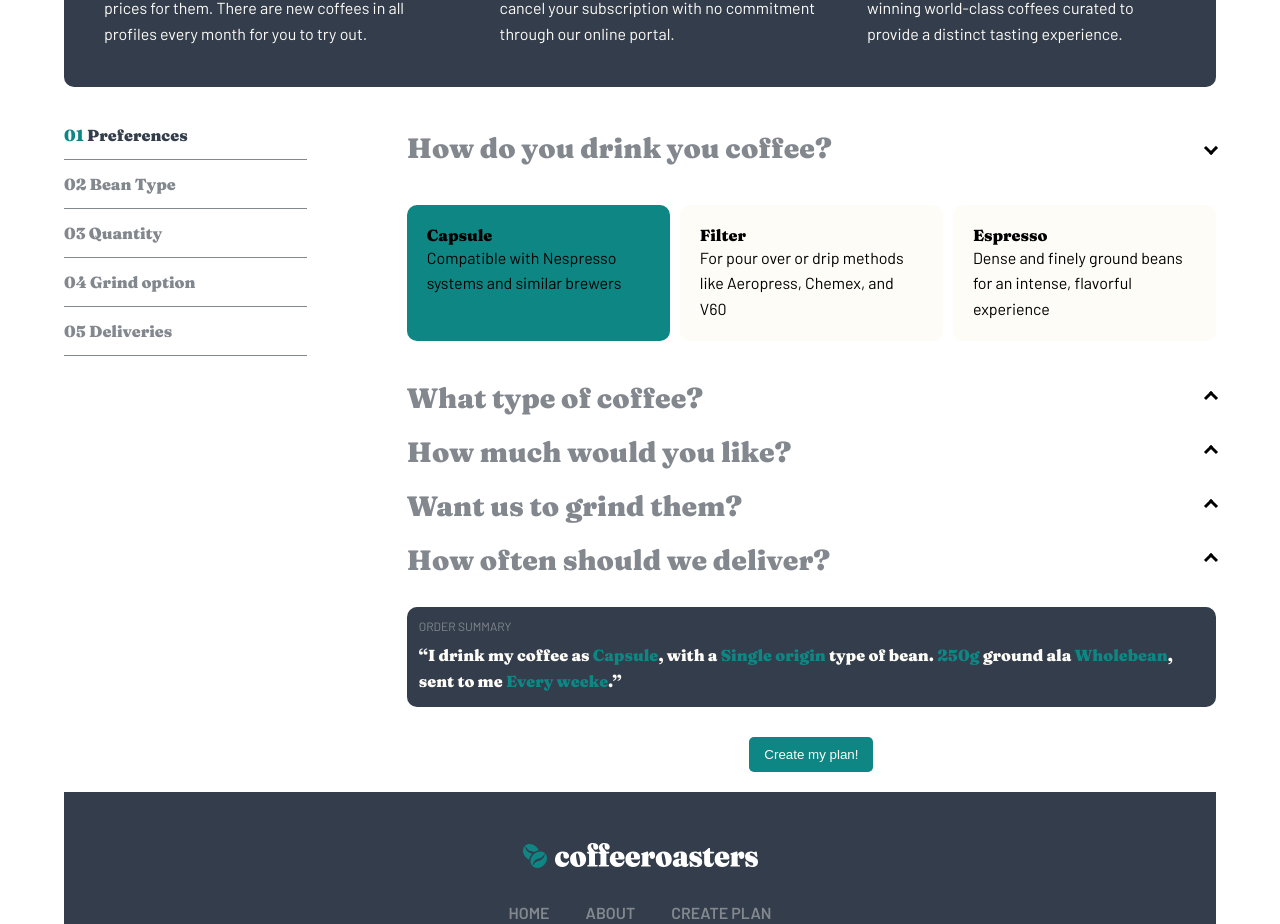
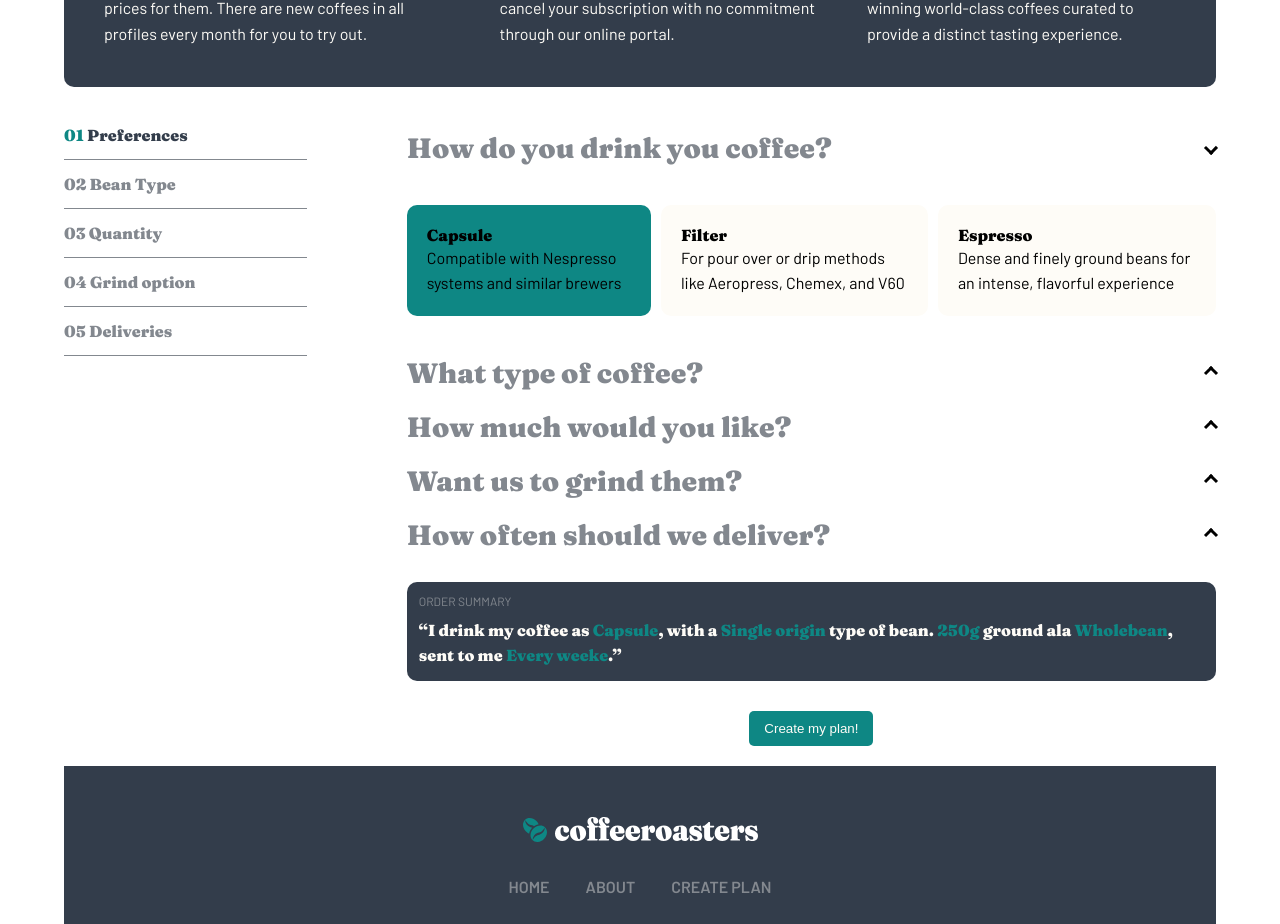
Before and after one commit to kzaleskaa/coffeeroasters-subscription-site, a React (Create React App) app: page /create-plan in a window 1280 px wide. Shown: the part 917-1841 px from the top of the page. Built offline with nearby package versions, Linux system fonts and the light colour scheme.

Commit message:
update create-plan files

```diff
--- a/src/components/plan/ChooseSection.js
+++ /dev/null
@@ -1,5 +0,0 @@
-const ChooseSection = () => {
-  return <p>choose section</p>;
-};
-
-export default ChooseSection;
--- /dev/null
+++ b/src/components/plan/Details.js
@@ -0,0 +1,15 @@
+import styles from "./Details.module.css";
+
+const Details = (props) => {
+  return (
+    <p
+      id={props.item.id}
+      onClick={props.changeActiveIndexHandler}
+      className={props.indexIsActive === props.item.id && styles.active}
+    >
+      <span>0{props.item.id}</span> {props.item.preference}
+    </p>
+  );
+};
+
+export default Details;
--- /dev/null
+++ b/src/components/plan/Details.module.css
@@ -0,0 +1,7 @@
+p.active {
+  color: var(--dark-grey-blue);
+}
+
+p.active span {
+  color: var(--dark-cyan);
+}
--- /dev/null
+++ b/src/components/plan/Option.js
@@ -0,0 +1,48 @@
+import styles from "./Option.module.css";
+import OptionDetails from "./OptionDetails";
+
+const Option = (props) => {
+  const {
+    item,
+    changeActiveIndexHandler,
+    indexIsActive,
+    changeChoosenIndexHandler,
+    chosenOptions,
+    index,
+  } = props;
+
+  return (
+    <div key={item.id} className={styles.choice}>
+      <div
+        className={styles.question}
+        id={item.id}
+        onClick={changeActiveIndexHandler}
+      >
+        <h3 id={item.id}>{item.question}</h3>
+        <div
+          className={`${styles.arrow} ${
+            indexIsActive === item.id ? styles.show : ""
+          }`}
+          id={item.id}
+        ></div>
+      </div>
+      <div
+        className={`${styles.options} ${
+          indexIsActive === item.id ? styles.show : ""
+        }`}
+      >
+        {item.options.map((option) => (
+          <OptionDetails
+            option={option}
+            item={item}
+            chosenOptions={chosenOptions}
+            index={index}
+            changeChoosenIndexHandler={changeChoosenIndexHandler}
+          />
+        ))}
+      </div>
+    </div>
+  );
+};
+
+export default Option;
--- /dev/null
+++ b/src/components/plan/Option.module.css
@@ -0,0 +1,42 @@
+.question {
+  display: flex;
+  flex-direction: row;
+  align-items: center;
+  justify-content: space-between;
+  margin: 20px 0px;
+  cursor: pointer;
+}
+
+.arrow {
+  height: 10px;
+  aspect-ratio: 1/1;
+  border: solid black;
+  border-width: 0 3px 3px 0;
+  display: inline-block;
+  padding: 3px;
+  transform: rotate(-135deg);
+  transition: 0.4s;
+}
+
+.arrow.show {
+  transform: rotate(44deg);
+}
+
+.options {
+  display: none;
+}
+
+.options.show {
+  display: flex;
+  flex-direction: column;
+}
+
+@media (min-width: 768px) {
+  .options.show {
+    flex-direction: row;
+    column-gap: 10px;
+  }
+  .option {
+    width: 33%;
+  }
+}
--- /dev/null
+++ b/src/components/plan/OptionDetails.js
@@ -0,0 +1,35 @@
+import styles from "./OptionDetails.module.css";
+
+const OptionDetails = (props) => {
+  const { option, item, chosenOptions, index, changeChoosenIndexHandler } =
+    props;
+  if (chosenOptions[index] === option.name) {
+    console.log(option.name);
+  }
+  return (
+    <div
+      key={option.id}
+      id={option.id}
+      details={{
+        preference: item.id,
+        id: option.id,
+        name: option.name,
+      }}
+      className={`${styles.option} ${
+        chosenOptions[index] === option.name ? styles.choice : ""
+      }`}
+      onClick={(event) =>
+        changeChoosenIndexHandler(event, {
+          preference: item.id,
+          id: option.id,
+          name: option.name,
+        })
+      }
+    >
+      <h4>{option.name}</h4>
+      <p>{option.about}</p>
+    </div>
+  );
+};
+
+export default OptionDetails;
--- /dev/null
+++ b/src/components/plan/OptionDetails.module.css
@@ -0,0 +1,16 @@
+.option.choice {
+  background-color: var(--dark-cyan);
+}
+
+.option {
+  background-color: var(--light-cream);
+  padding: 20px;
+  margin: 20px 0px;
+  cursor: pointer;
+  transition: 0.4s;
+  border-radius: 10px;
+}
+
+.option:hover {
+  background-color: var(--pale-orange);
+}
--- a/src/components/plan/Order.js
+++ b/src/components/plan/Order.js
@@ -5,6 +5,8 @@ import { useState } from "react";
 
 import styles from "./Order.module.css";
 import SummaryText from "./SummaryText";
+import Details from "./Details";
+import Option from "./Option";
 
 const Order = (props) => {
   const cartCtx = useContext(CartContext);
@@ -31,65 +33,24 @@ const Order = (props) => {
     <div className={styles.container}>
       <div className={styles.details}>
         {props.data.map((item) => (
-          <p
-            id={item.id}
-            onClick={changeActiveIndexHandler}
-            className={indexIsActive === item.id && styles.active}
-          >
-            <span>0{item.id}</span> {item.preference}
-          </p>
+          <Details
+            item={item}
+            changeActiveIndexHandler={changeActiveIndexHandler}
+            indexIsActive={indexIsActive}
+          />
         ))}
       </div>
       <div>
         {props.data.map((item, index) => {
           return (
-            <div key={item.id} className={styles.choice}>
-              <div
-                className={styles.question}
-                id={item.id}
-                onClick={changeActiveIndexHandler}
-              >
-                <h3 id={item.id}>{item.question}</h3>
-                <div
-                  className={`${styles.arrow} ${
-                    indexIsActive === item.id ? styles.show : ""
-                  }`}
-                  id={item.id}
-                ></div>
-              </div>
-              <div
-                className={`${styles.options} ${
-                  indexIsActive === item.id ? styles.show : ""
-                }`}
-              >
-                {item.options.map((option) => (
-                  <div
-                    key={option.id}
-                    id={option.id}
-                    details={{
-                      preference: item.id,
-                      id: option.id,
-                      name: option.name,
-                    }}
-                    className={`${styles.option} ${
-                      chosenOptions[index] === option.name
-                        ? styles["choosen-option"]
-                        : ""
-                    }`}
-                    onClick={(event) =>
-                      changeChoosenIndexHandler(event, {
-                        preference: item.id,
-                        id: option.id,
-                        name: option.name,
-                      })
-                    }
-                  >
-                    <h4>{option.name}</h4>
-                    <p>{option.about}</p>
-                  </div>
-                ))}
-              </div>
-            </div>
+            <Option
+              item={item}
+              index={index}
+              changeActiveIndexHandler={changeActiveIndexHandler}
+              indexIsActive={indexIsActive}
+              chosenOptions={chosenOptions}
+              changeChoosenIndexHandler={changeChoosenIndexHandler}
+            />
           );
         })}
         <div className={styles["order-summary"]}>
--- a/src/components/plan/Order.module.css
+++ b/src/components/plan/Order.module.css
@@ -1,55 +1,5 @@
 h3 {
   color: var(--grey);
-}
-
-.question {
-  display: flex;
-  flex-direction: row;
-  align-items: center;
-  justify-content: space-between;
-  margin: 20px 0px;
-  cursor: pointer;
-}
-
-.arrow {
-  height: 10px;
-  aspect-ratio: 1/1;
-  border: solid black;
-  border-width: 0 3px 3px 0;
-  display: inline-block;
-  padding: 3px;
-  transform: rotate(-135deg);
-  transition: 0.4s;
-}
-
-.arrow.show {
-  transform: rotate(44deg);
-}
-
-.option {
-  background-color: var(--light-cream);
-  padding: 20px;
-  margin: 20px 0px;
-  cursor: pointer;
-  transition: 0.4s;
-  border-radius: 10px;
-}
-
-.choosen-option {
-  background-color: var(--dark-cyan);
-}
-
-.option:hover {
-  background-color: var(--pale-orange);
-}
-
-.options {
-  display: none;
-}
-
-.options.show {
-  display: flex;
-  flex-direction: column;
 }
 
 .order-summary {
@@ -90,24 +40,6 @@ h3 {
   line-height: 3;
 }
 
-p.active {
-  color: var(--dark-grey-blue);
-}
-
-p.active span {
-  color: var(--dark-cyan);
-}
-
-@media (min-width: 768px) {
-  .options.show {
-    flex-direction: row;
-    column-gap: 10px;
-  }
-  .option {
-    width: 33%;
-  }
-}
-
 @media (min-width: 1024px) {
   .container {
     display: grid;
--- a/src/components/plan/Summary.module.css
+++ b/src/components/plan/Summary.module.css
@@ -17,6 +17,7 @@ button {
   padding: 6px;
   border-radius: 5px;
   color: var(--light-cream);
+  margin-top: 10px;
 }
 
 @media (min-width: 768px) {
--- a/src/pages/NotFound.js
+++ b/src/pages/NotFound.js
@@ -1,5 +1,5 @@
 const NotFound = () => {
-  return <p>Not Found :</p>;
+  return <p>Not Found</p>;
 };
 
 export default NotFound;
--- a/src/text-files/preferences.json
+++ b/src/text-files/preferences.json
@@ -95,7 +95,7 @@
       "options": [
         {
           "id": "051",
-          "name": "Every weeke",
+          "name": "Every week",
           "about": "$7.20 per shipment. Includes free first-class shipping."
         },
         {
```
Also changed, not shown: 1 other file (tests, documents, lock files or other folders).
